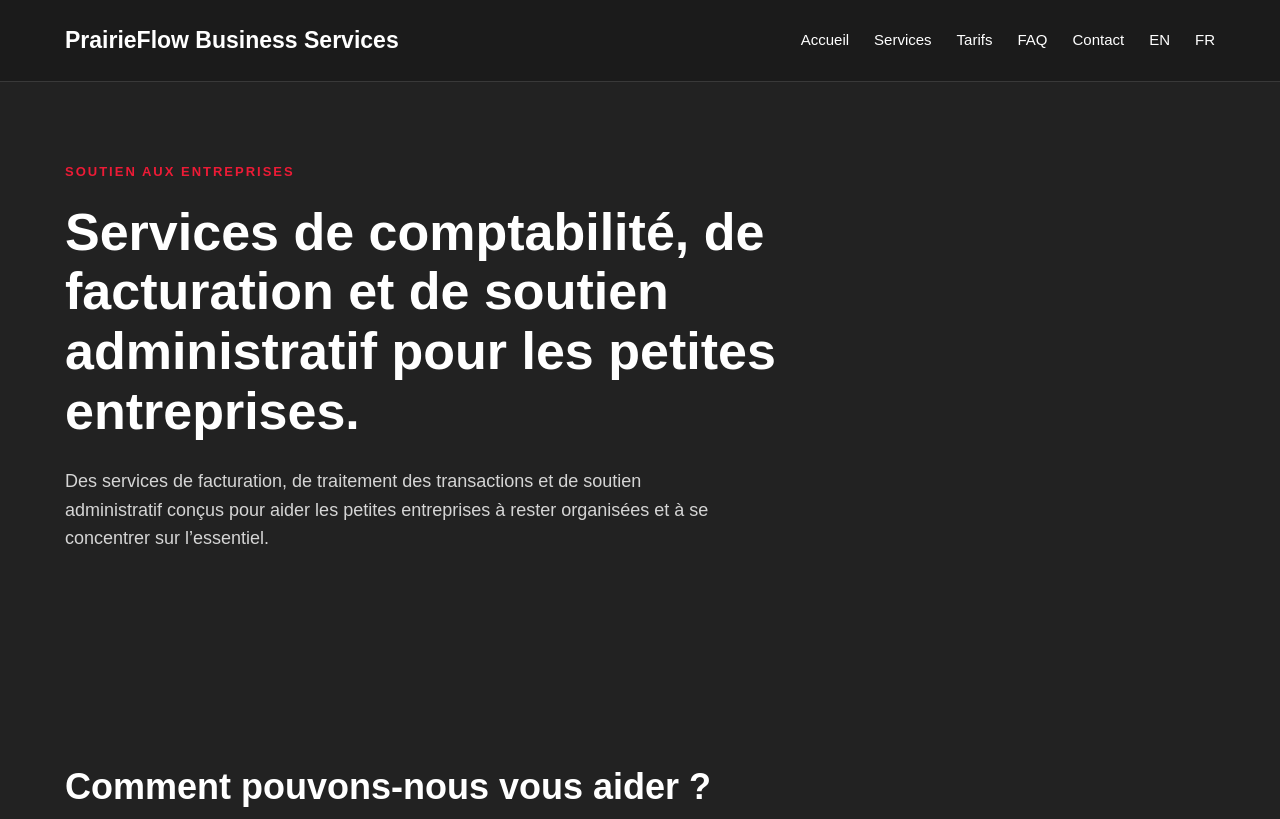
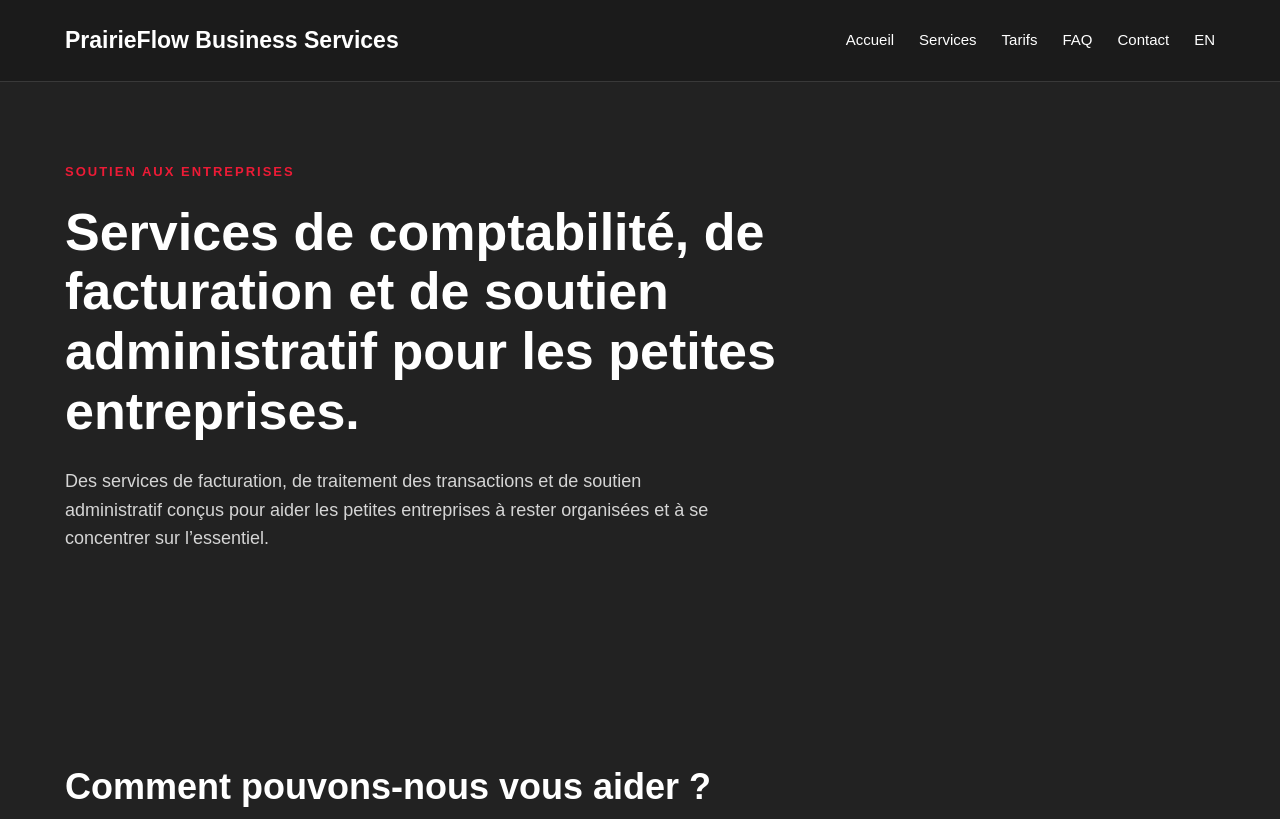
Before and after one commit to victoriadolmatova9-glitch/BusinessWebsite, a plain HTML site: page fr/index.html in a window 1280 px wide. Shown: the top 819 px of the page. Drawn offline with Linux system fonts and the light colour scheme.

Commit message:
Update index.html

```diff
--- a/fr/index.html
+++ b/fr/index.html
@@ -28,7 +28,6 @@
                 <a href="faq.html">FAQ</a>
                 <a href="contact.html">Contact</a>
                 <a href="../index.html">EN</a>
-                <a href="index.html" aria-current="page">FR</a>
             </nav>
         </div>
     </header>
```
